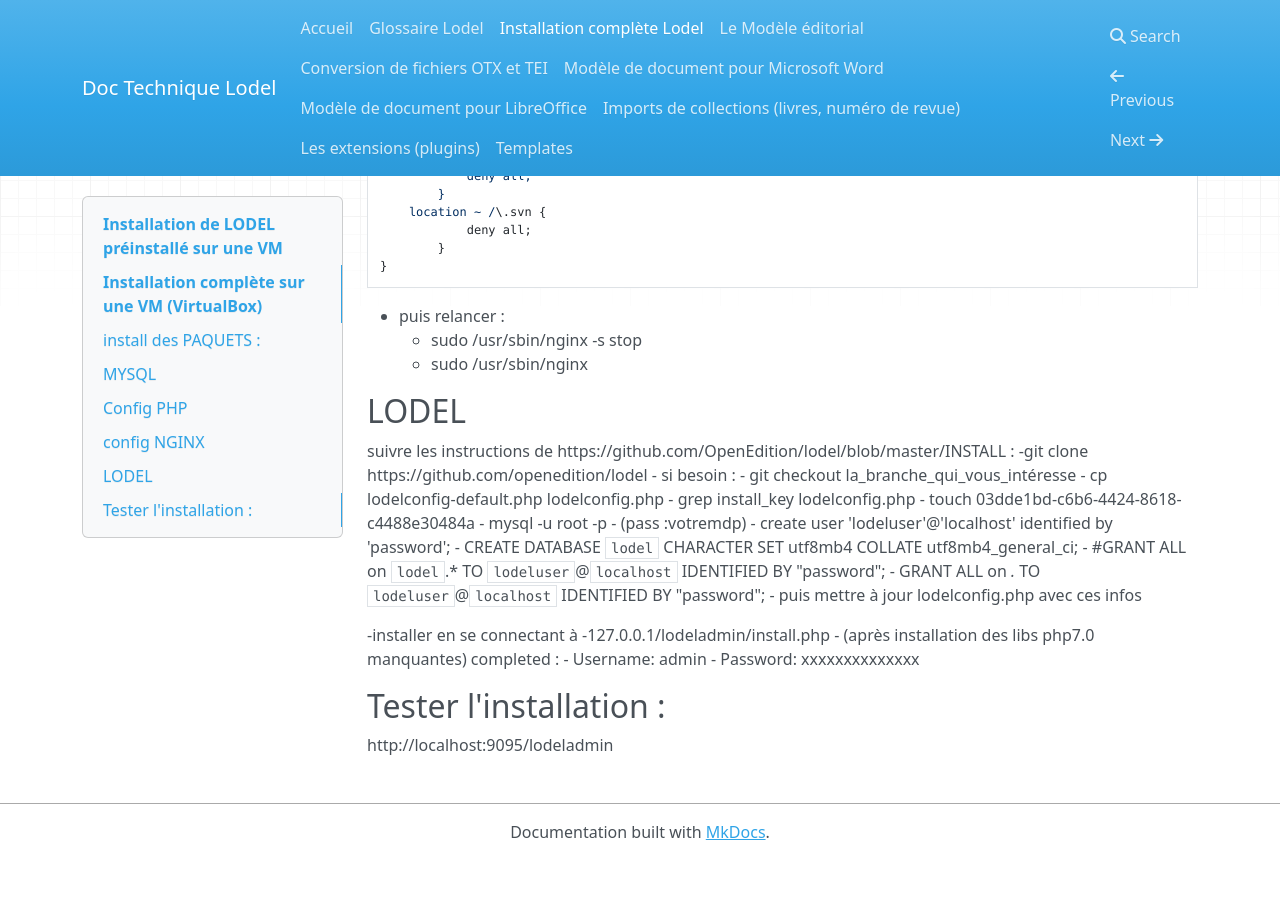
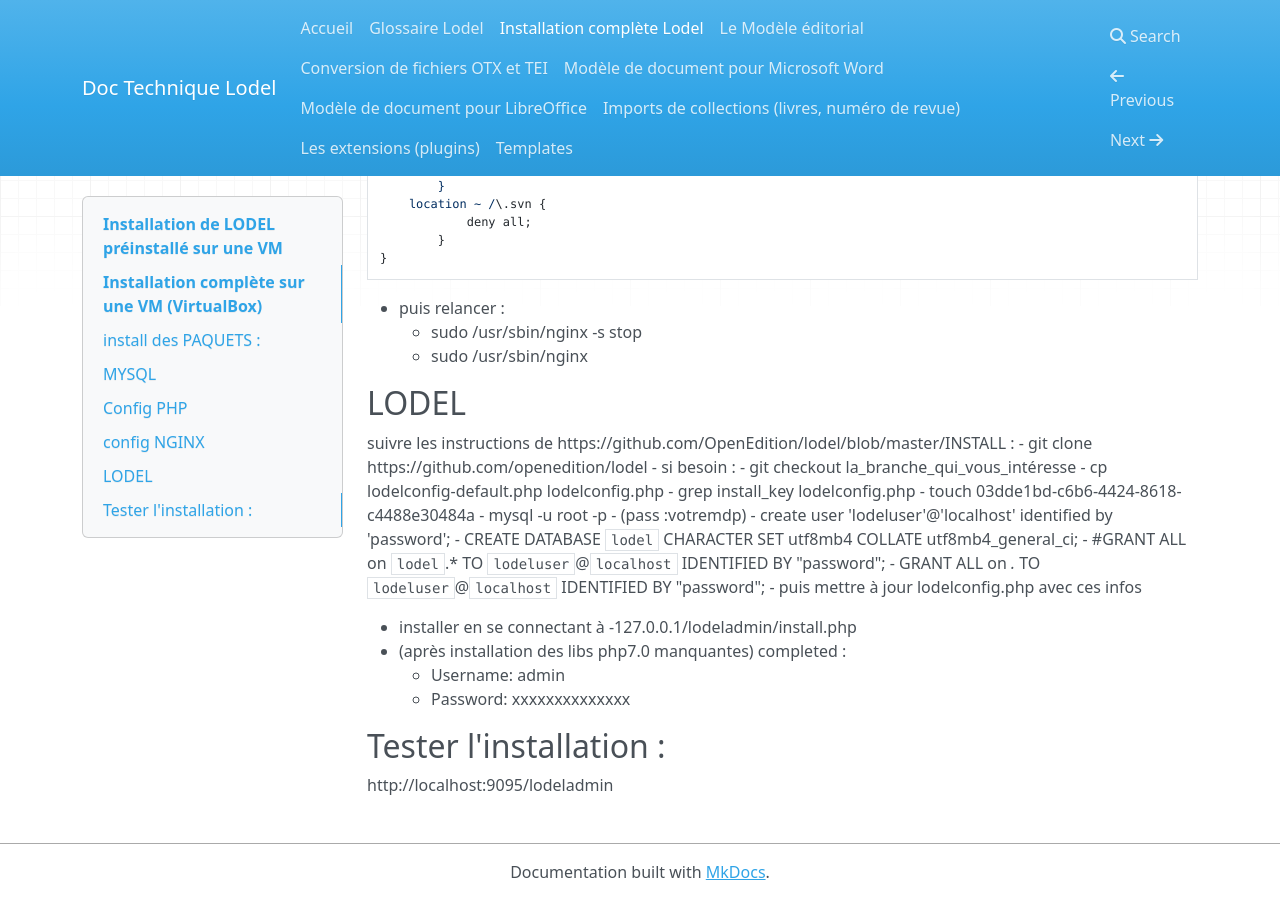
Before and after one commit to ValentinGeorgesDubost/Doc-Lodel, an MkDocs documentation site: the page built from docs/installer lodel.md, in a window 1280 px wide and 900 px high, scrolled down 2159 px. Built offline with MkDocs 1.6.1, drawn with Linux system fonts in a browser that asks for light colours; nearby versions of some CDN libraries; old or Windows-style settings are respelled for this version of MkDocs; before the commit the page ends 3019 px from its top, so only the background shows below that; some of the changed text lies outside the part shown.

```diff
--- a/docs/installer lodel.md
+++ b/docs/installer lodel.md
@@ -10,23 +10,20 @@ Installation complète sur une VM (VirtualBox)
 
 (si besoin d'augmenter la taille disque VBoxmanage modifyhd cheminVM/dd.vdi --resize tailleenMo)
 
--root votremotdepasse
--$USER lodel
--domaine votredomaine
--supprimer la ligne avec le CD d'install dans /etc/apt/sources.list
+- root votremotdepasse
+- $USER lodel
+- domaine votredomaine
+- supprimer la ligne avec le CD d'install dans /etc/apt/sources.list
 
--Si vous partez d'une image Debian9 vierge, installer sudo :
+-Si vous partez d'une image Debian9 vierge, installer sudo : https://blog.seboss666.info/2014/05/installer-et-utiliser-sudo-sur-debian/ :
+- su root
+- apt-get update
+- apt-get install sudo
 
--https://blog.seboss666.info/2014/05/installer-et-utiliser-sudo-sur-debian/
-
--su root
--apt-get update
--apt-get install sudo
--ajout en tant que root d'un fichier (nano /etc/sudoers.d/votreuser)
-
--contenant 1 ligne:
--$USER ALL = ALL
--reboot
+ajout en tant que root d'un fichier (nano /etc/sudoers.d/votreuser) :
+	- contenant 1 ligne:
+	- $USER ALL = ALL
+	- reboot
 
 install des PAQUETS :
 ---------------------
@@ -117,7 +114,7 @@ LODEL
 -----
 
 suivre les instructions de https://github.com/OpenEdition/lodel/blob/master/INSTALL :
--git clone https://github.com/openedition/lodel
+- git clone https://github.com/openedition/lodel
 - si besoin :
 	- git checkout la_branche_qui_vous_intéresse
 	- cp lodelconfig-default.php lodelconfig.php
@@ -131,7 +128,7 @@ suivre les instructions de https://github.com/OpenEdition/lodel/blob/master/INST
 	- GRANT ALL on *.* TO `lodeluser`@`localhost` IDENTIFIED BY "password";
 	- puis mettre à jour lodelconfig.php avec ces infos
 
--installer en se connectant à -127.0.0.1/lodeladmin/install.php
+- installer en se connectant à -127.0.0.1/lodeladmin/install.php
 - (après installation des libs php7.0 manquantes) completed :
 	- Username: admin
 	- Password: xxxxxxxxxxxxxx
```
